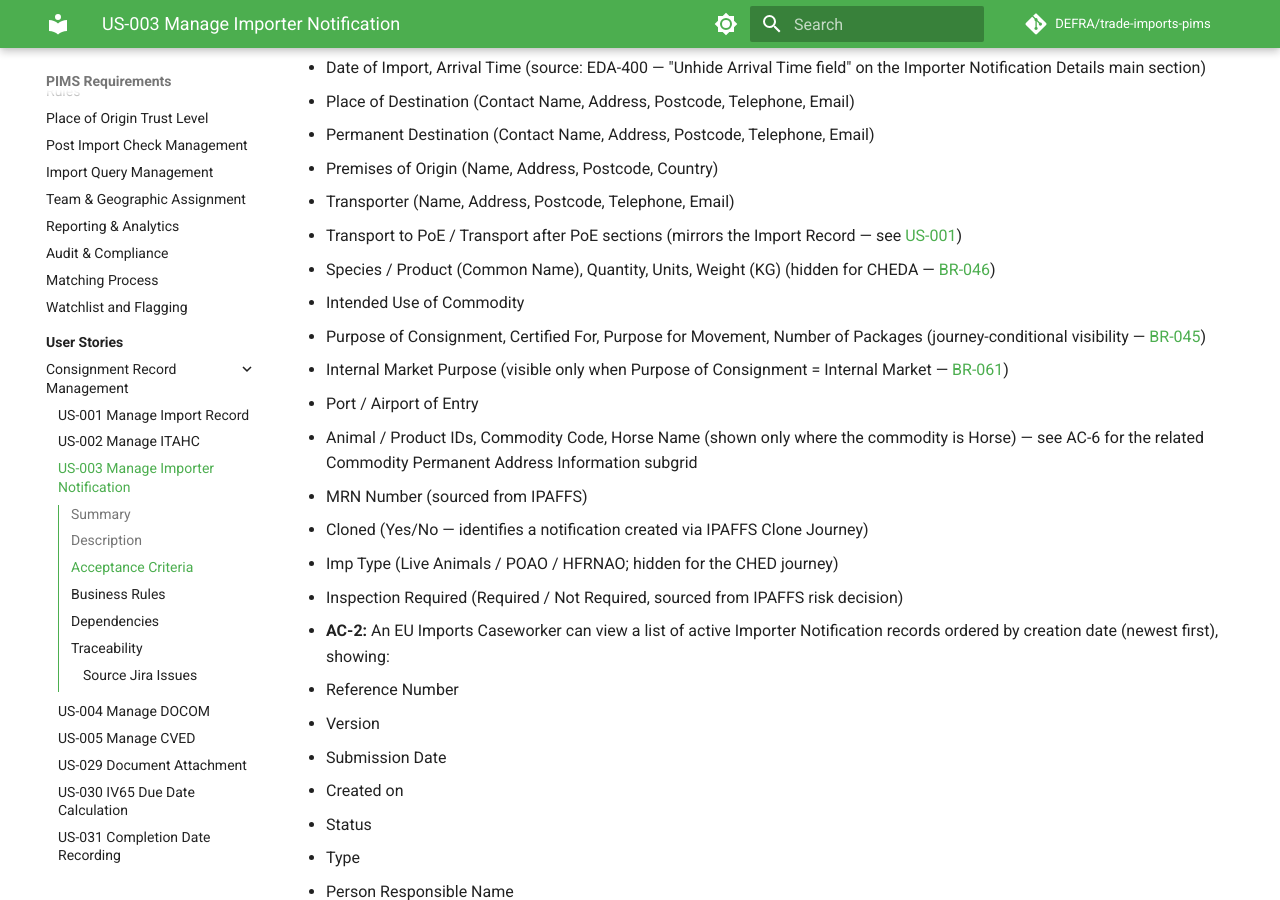
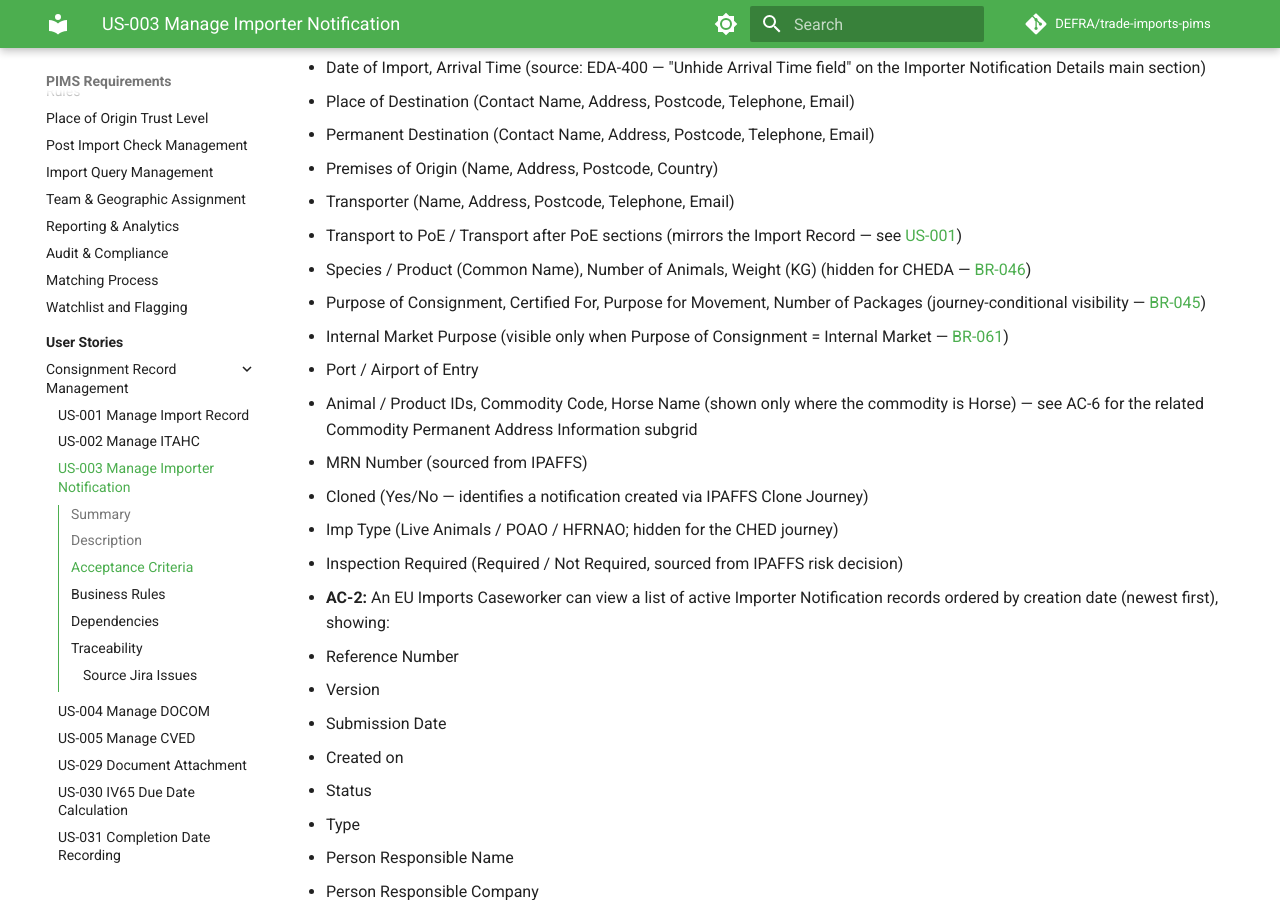
Before and after one commit to DEFRA/trade-imports-pims, an MkDocs documentation site: the page built from docs/requirements/user-stories/US-003-Manage-Importer-Notification.md, in a window 1280 px wide and 900 px high, scrolled down 815 px. Built offline with MkDocs 1.6.1 and Material for MkDocs 9.7.7, drawn with Linux system fonts in a browser that asks for light colours; a script that is not in the unit is left out; comment, search, counter and statistics services are not loaded.

Commit message:
test: address comments

```diff
--- a/docs/requirements/user-stories/US-003-Manage-Importer-Notification.md
+++ b/docs/requirements/user-stories/US-003-Manage-Importer-Notification.md
@@ -24,8 +24,7 @@
   - Premises of Origin (Name, Address, Postcode, Country)
   - Transporter (Name, Address, Postcode, Telephone, Email)
   - Transport to PoE / Transport after PoE sections (mirrors the Import Record — see [US-001](US-001-Manage-Import-Record.md))
-  - Species / Product (Common Name), Quantity, Units, Weight (KG) (hidden for CHEDA — [BR-046](../business-rules.md#br-046))
-  - Intended Use of Commodity
+  - Species / Product (Common Name), Number of Animals, Weight (KG) (hidden for CHEDA — [BR-046](../business-rules.md#br-046))
   - Purpose of Consignment, Certified For, Purpose for Movement, Number of Packages (journey-conditional visibility — [BR-045](../business-rules.md#br-045))
   - Internal Market Purpose (visible only when Purpose of Consignment = Internal Market — [BR-061](../business-rules.md#br-061))
   - Port / Airport of Entry
```
Also changed, not shown: 1 other file.
